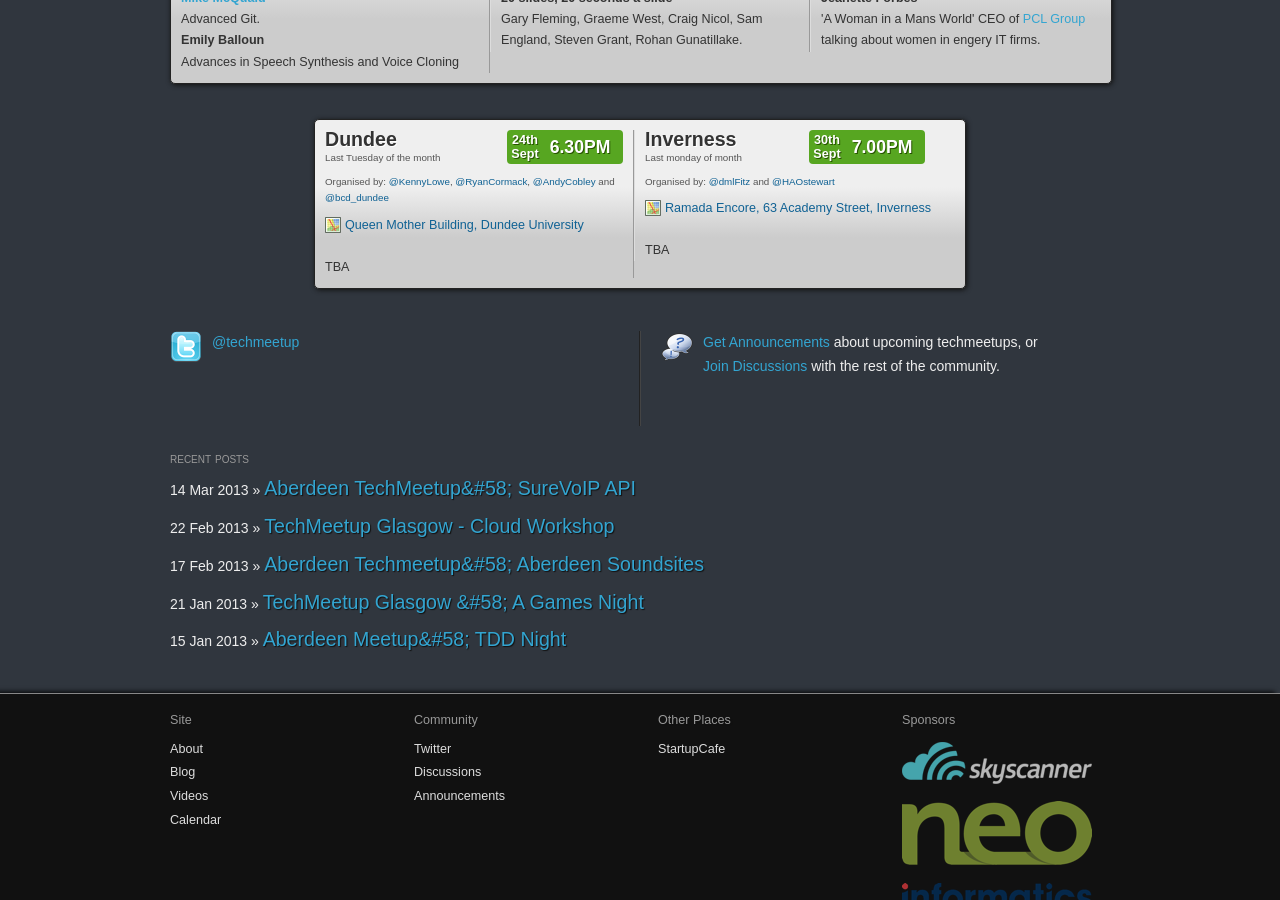
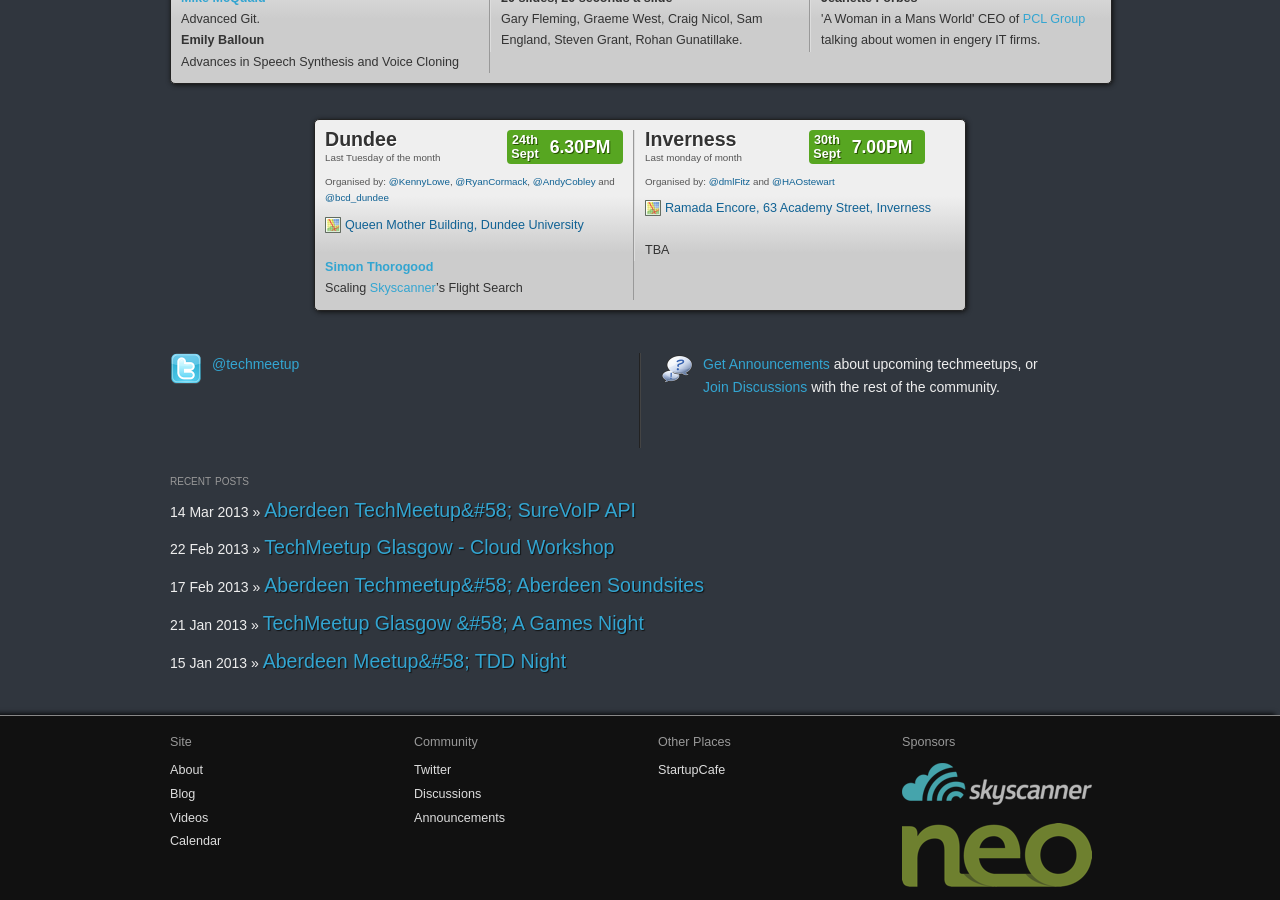
Before and after one commit to techmeetup/techmeetup.co.uk, a Jekyll site: the page built from index.html, in a window 1280 px wide and 900 px high, scrolled down 545 px. Built offline with Jekyll 4.4.1, drawn with Linux system fonts in a browser that asks for light colours; Markdown is read by kramdown in place of the engine named in the settings.

Commit message:
Adding first Dundee talk for September

```diff
--- a/index.html
+++ b/index.html
@@ -111,7 +111,8 @@
       <a href="https://maps.google.co.uk/maps?q=Queen+Mother+Building,+Dundee+University&hl=en&sll=56.458593,-2.982733&sspn=0.00894,0.027874&hnear=Queen+Mother+Bldg,+Dundee+DD1+4HN,+United+Kingdom&t=m&z=16" class="map">Queen Mother Building, Dundee University</a>
     </p>
     <p>
-      TBA
+      <strong><a href="https://twitter.com/simonthorogood">Simon Thorogood</a></strong><br />
+      Scaling <a href="http://www.skyscanner.net/">Skyscanner</a>’s Flight Search
     </p>
     <div class="datewrapper">
       <div class="when">
```
